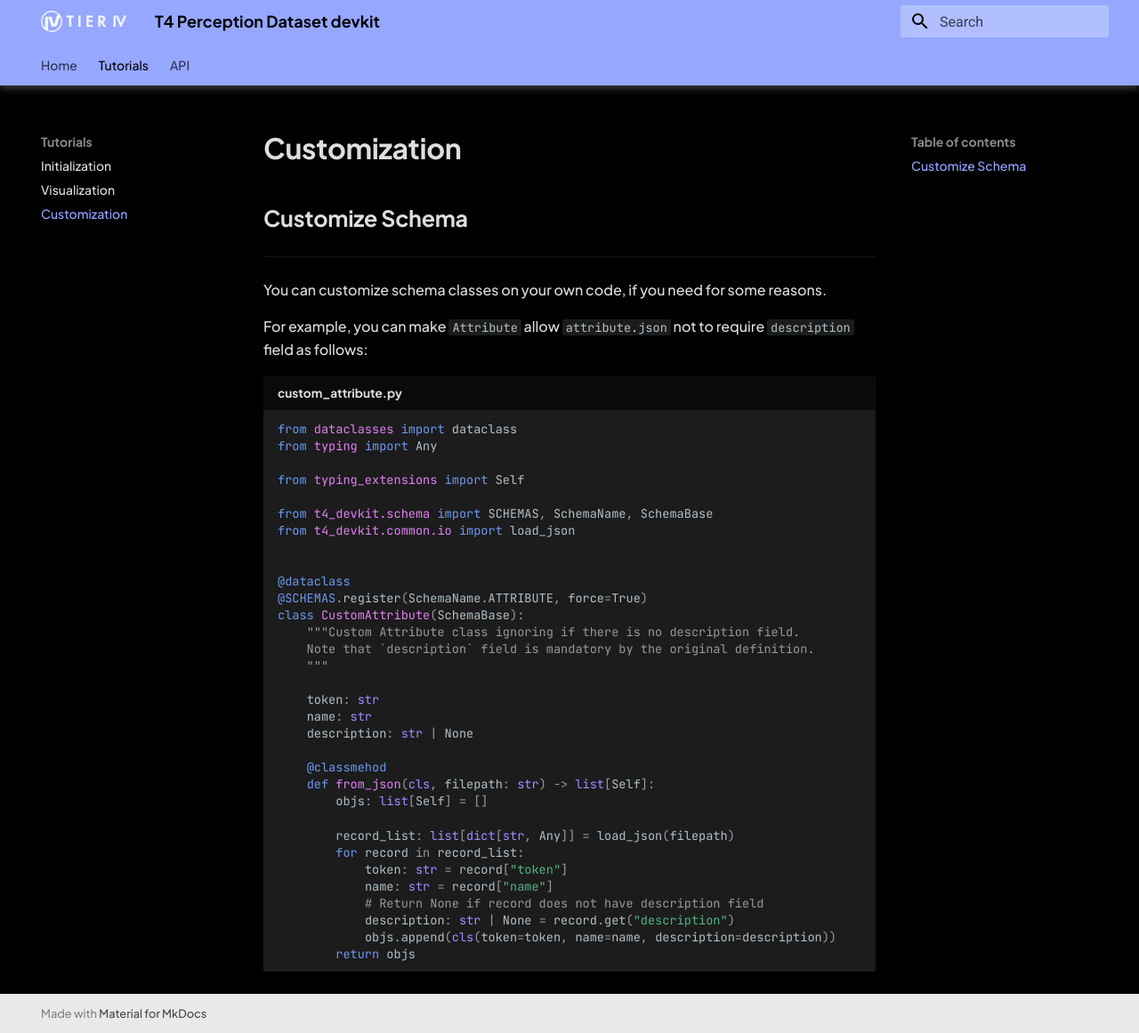
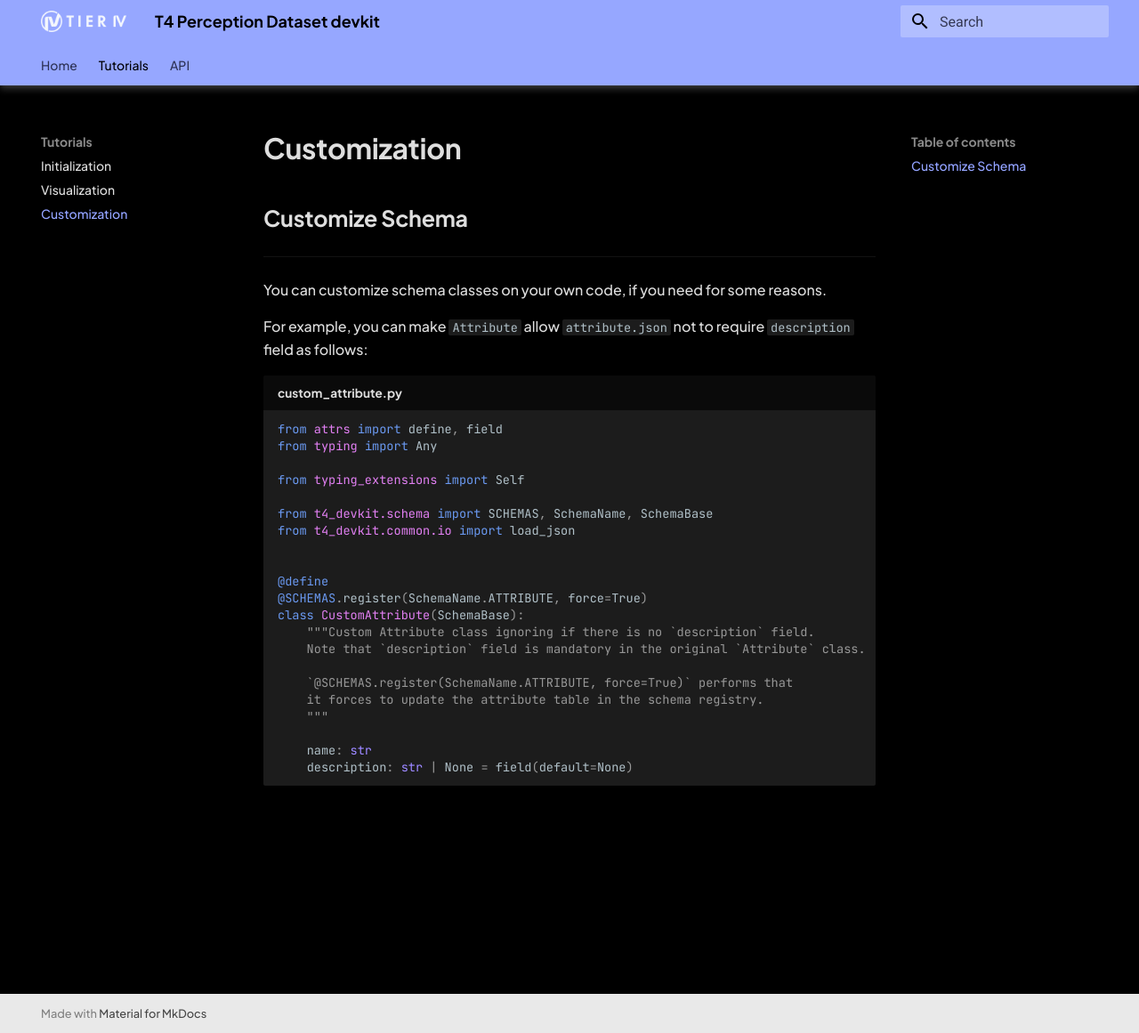
Before and after one commit to tier4/t4-devkit, an MkDocs documentation site: the page built from docs/tutorials/customize.md, in a window 1280 px wide and 1161 px high. Shown: the whole window at 89% size. Built offline with MkDocs 1.6.1 and Material for MkDocs 9.7.7, drawn with Linux system fonts in a browser that asks for light colours; the version menu is left out.

Commit message:
docs: update schema customization document
Signed-off-by: ktro2828 <kotaro.uetake@tier4.jp>

````diff
--- a/docs/tutorials/customize.md
+++ b/docs/tutorials/customize.md
@@ -7,7 +7,7 @@ You can customize schema classes on your own code, if you need for some reasons.
 For example, you can make `Attribute` allow `attribute.json` not to require `description` field as follows:
 
 ```python title="custom_attribute.py"
-from dataclasses import dataclass
+from attrs import define, field
 from typing import Any
 
 from typing_extensions import Self
@@ -16,27 +16,16 @@ from t4_devkit.schema import SCHEMAS, SchemaName, SchemaBase
 from t4_devkit.common.io import load_json
 
 
-@dataclass
+@define
 @SCHEMAS.register(SchemaName.ATTRIBUTE, force=True)
 class CustomAttribute(SchemaBase):
-    """Custom Attribute class ignoring if there is no description field.
-    Note that `description` field is mandatory by the original definition.
+    """Custom Attribute class ignoring if there is no `description` field.
+    Note that `description` field is mandatory in the original `Attribute` class.
+
+    `@SCHEMAS.register(SchemaName.ATTRIBUTE, force=True)` performs that
+    it forces to update the attribute table in the schema registry.
     """
 
-    token: str
     name: str
-    description: str | None
-
-    @classmehod
-    def from_json(cls, filepath: str) -> list[Self]:
-        objs: list[Self] = []
-
-        record_list: list[dict[str, Any]] = load_json(filepath)
-        for record in record_list:
-            token: str = record["token"]
-            name: str = record["name"]
-            # Return None if record does not have description field
-            description: str | None = record.get("description")
-            objs.append(cls(token=token, name=name, description=description))
-        return objs
+    description: str | None = field(default=None)
 ```
````
